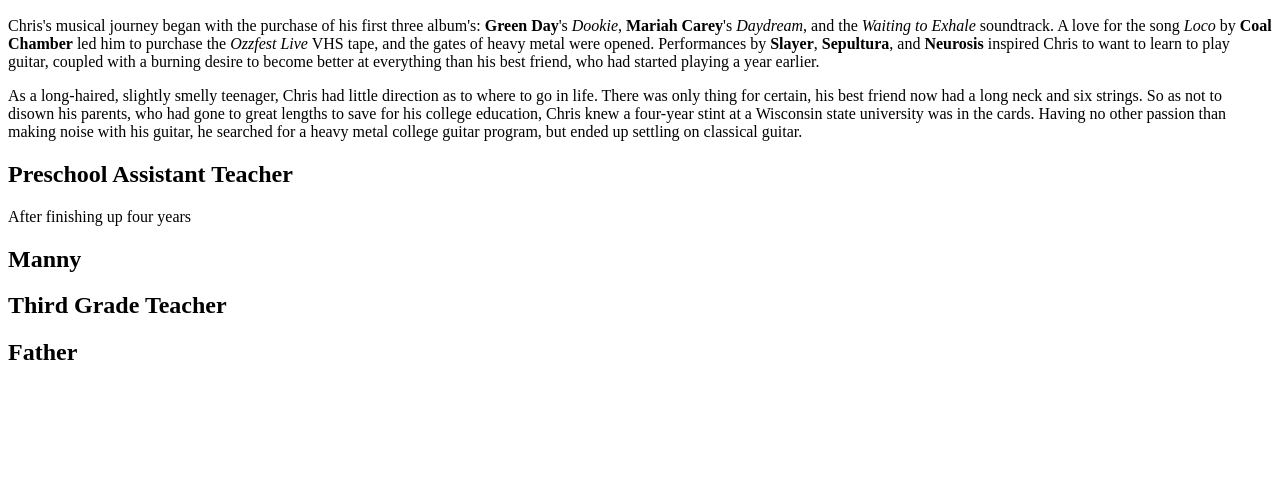
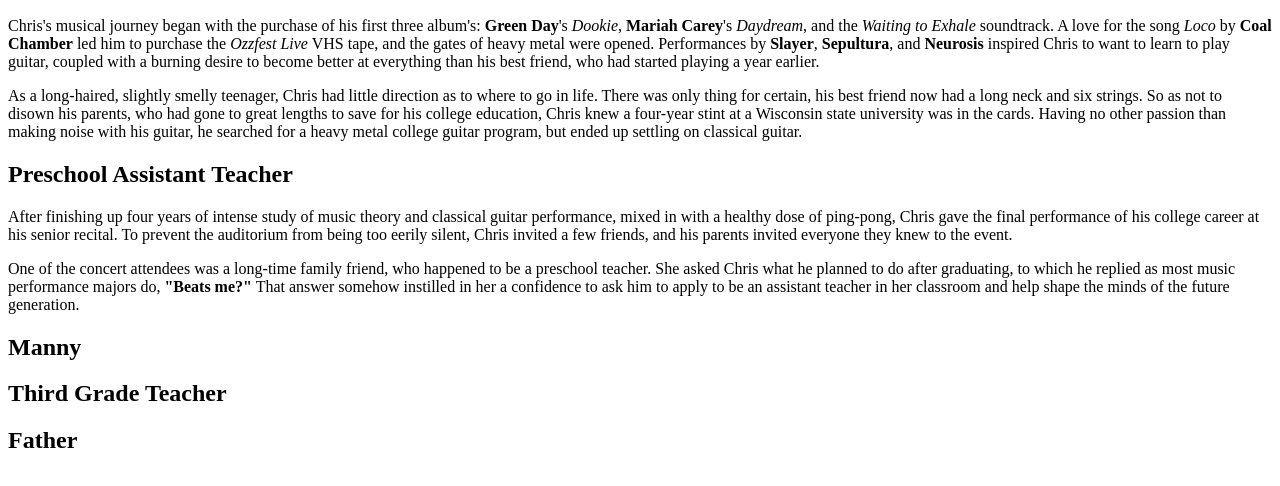
Before and after one commit to ctninman/my-personal-website, a plain HTML site: page index.html in a window 1280 px wide. Shown: the part 110-596 px from the top of the page. Drawn offline with Linux system fonts and the light colour scheme.

Commit message:
added prek assistant section

```diff
--- a/index.html
+++ b/index.html
@@ -32,7 +32,18 @@
 
     <h2>Preschool Assistant Teacher</h2>
 
-    <p>After finishing up four years </p>
+    <p>
+        After finishing up four years of intense study of music theory and classical guitar performance, mixed in with a healthy
+       dose of ping-pong, Chris gave the final performance of his college career at his senior recital. To prevent the auditorium
+       from being too eerily silent, Chris invited a few friends, and his parents invited everyone they knew to the event.
+    </p>
+
+    <p>
+       One of the concert attendees was a long-time family friend, who happened to be a preschool teacher. She asked Chris what he
+       planned to do after graduating, to which he replied as most music performance majors do, <strong>"Beats me?"</strong> That answer somehow
+       instilled in her a confidence to ask him to apply to be an assistant teacher in her classroom and help shape the minds
+       of the future generation.
+    </p>
 
     <h2>Manny</h2>
 
```
